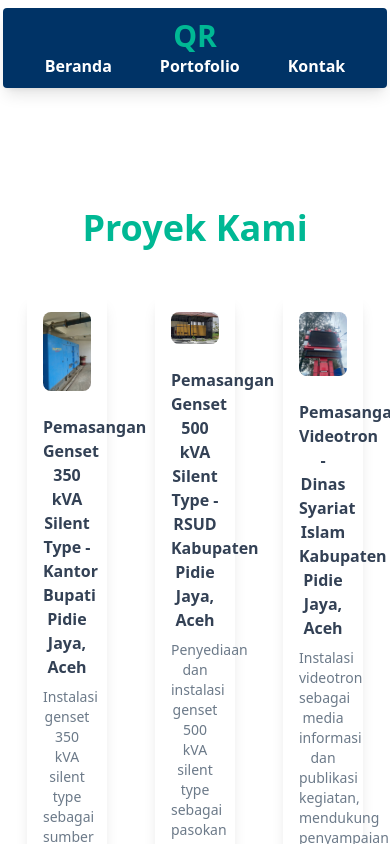
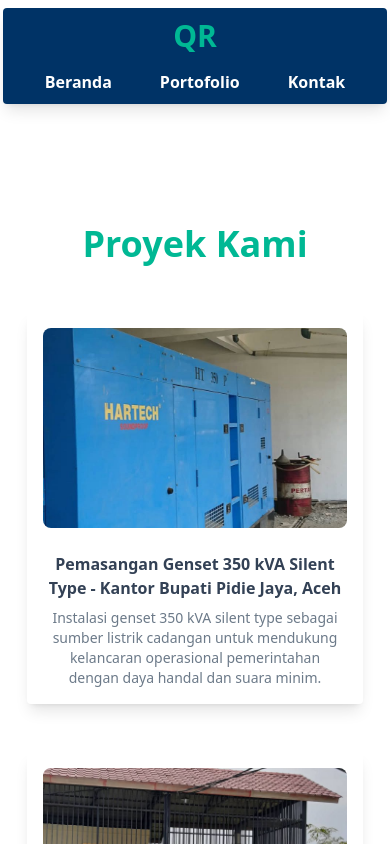
Before and after one commit to mtaufikbaskoro/qr-vue, a Vue app: page /portfolio in a window 390 px wide. Shown: the top 844 px of the page. Built offline with nearby package versions, Linux system fonts and the light colour scheme.

Commit message:
adjusting responsive for item

```diff
--- a/src/assets/main.css
+++ b/src/assets/main.css
@@ -6,7 +6,6 @@
   margin: 0;
   padding: 0;
   min-height: 100vh;
-  scroll-behavior: smooth;
 
   /* variables */
   --color-primary: #003366;
@@ -18,3 +17,7 @@
   --color-muted: #6c7a89;
   --color-muted-foreground: #ffffff;
 }
+
+body {
+  scroll-behavior: smooth;
+}
--- a/src/components/Navbar.vue
+++ b/src/components/Navbar.vue
@@ -3,7 +3,7 @@ import { ref, computed } from 'vue'
 import { routes } from '@/router'
 
 const layoutClass = ref(
-  'w-full max-w-sm md:max-w-2xl lg:max-w-5xl flex flex-col lg:flex-row justify-between items-center px-6 py-2.5 rounded bg-primary text-primary-foreground shadow-lg',
+  'w-full max-w-sm md:max-w-2xl lg:max-w-5xl flex flex-col lg:flex-row justify-between items-center gap-4 px-6 py-2.5 rounded bg-primary text-primary-foreground shadow-lg',
 )
 
 const linkClass = ref('font-semibold px-2 py-1.5 rounded transition-all ease-in')
--- a/src/components/section/AboutUs.vue
+++ b/src/components/section/AboutUs.vue
@@ -15,7 +15,7 @@ const imageAlt = ref('american-public-power-unsplash')
 </script>
 
 <template>
-  <SectionLayout>
+  <SectionLayout class-names="flex-col lg:flex-row">
     <div class="py-16 space-y-8">
       <div class="space-y-4">
         <h1 class="text-4xl font-bold capitalize">{{ title }}</h1>
--- a/src/components/section/Benefit.vue
+++ b/src/components/section/Benefit.vue
@@ -56,8 +56,10 @@ const data = ref([
 
 <template>
   <SectionLayout class-names="flex-col">
-    <h1 class="w-full text-4xl font-bold capitalize text-center">Kenapa Harus dengan QR?</h1>
-    <div class="w-full max-w-5xl grid grid-cols-3 items-center gap-12">
+    <h1 class="w-full text-4xl font-bold capitalize lg:text-center">Kenapa Harus dengan QR?</h1>
+    <div
+      class="w-full max-w-5xl grid grid-cols-1 md:grid-cols-2 lg:grid-cols-3 items-center gap-12"
+    >
       <div v-for="(value, index) in data" :key="index" :class="`space-y-4 ${value.class}`">
         <div>
           <font-awesome-icon :class="`p-3.5 ${value.color} rounded text-xl`" :icon="value.icon" />
--- a/src/components/section/Hero.vue
+++ b/src/components/section/Hero.vue
@@ -10,7 +10,7 @@ const description = ref(
 </script>
 
 <template>
-  <SectionLayout>
+  <SectionLayout class-names="flex-col lg:flex-row">
     <div class="space-y-4">
       <h1 class="text-4xl font-bold text-secondary capitalize">{{ title }}</h1>
       <p class="max-w-lg text-muted text-justify">{{ description }}</p>
--- a/src/components/section/Portfolio.vue
+++ b/src/components/section/Portfolio.vue
@@ -34,7 +34,7 @@ const data = ref([
     <div class="space-y-4">
       <h1 class="text-4xl font-bold text-secondary capitalize">{{ title }}</h1>
     </div>
-    <div class="w-full max-w-5xl grid grid-cols-3 gap-12">
+    <div class="w-full max-w-sm md:max-w-4xl lg:max-w-5xl grid grid-cols-1 lg:grid-cols-3 gap-12">
       <div v-for="(item, index) in data" :key="index" class="col-span-1">
         <Card
           classnames="bg-white text-slate-700 p-4 rounded min-h-full shadow-lg"
--- a/src/layouts/SectionLayout.vue
+++ b/src/layouts/SectionLayout.vue
@@ -9,7 +9,7 @@ const props = defineProps({
 })
 
 const layoutClass = ref(
-  'relative w-full max-w-sm md:max-w-2xl lg:max-w-5xl mx-auto px-6 flex flex-col lg:flex-row justify-between items-center gap-12',
+  'relative w-full max-w-sm md:max-w-2xl lg:max-w-5xl mx-auto px-6 flex justify-between items-center gap-12',
 )
 
 const additionalClass = `${layoutClass.value} ${props.classNames}`
```
